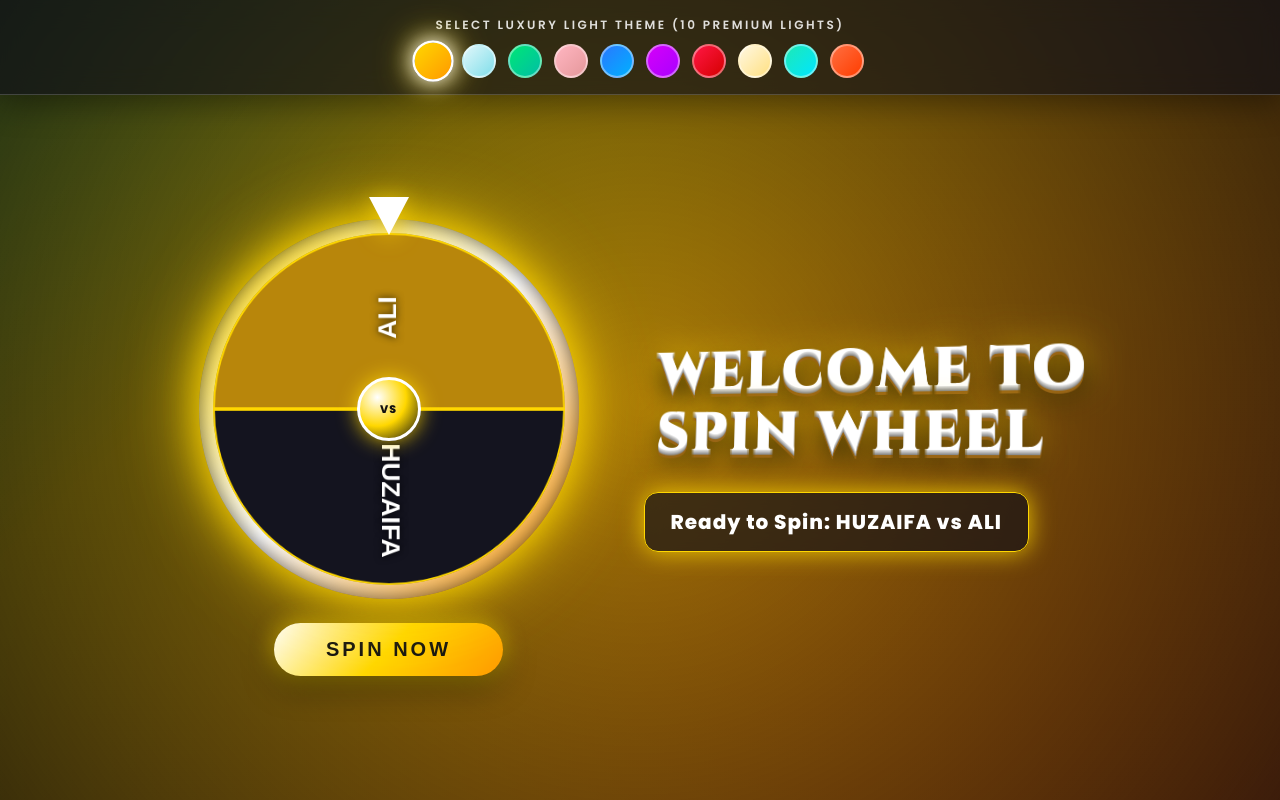
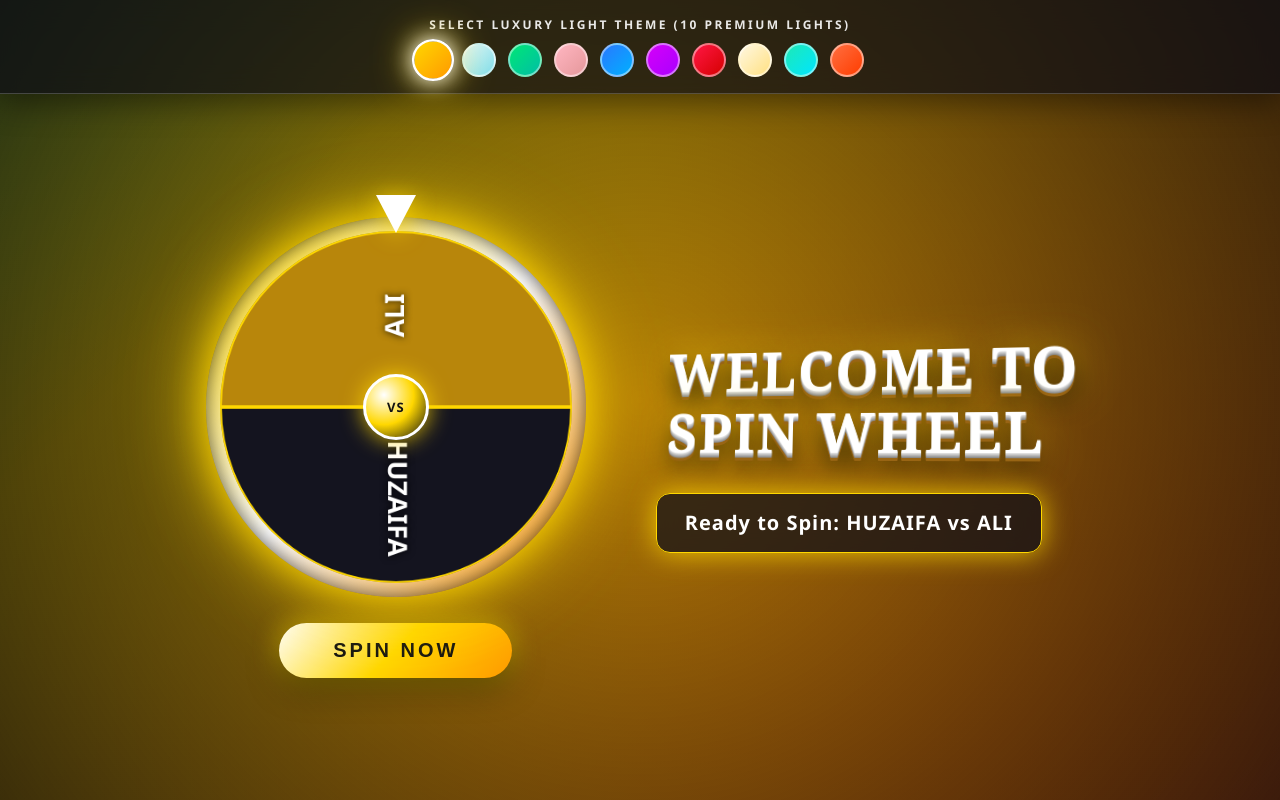
Before and after one commit to khan4432/SPIN-WHEEL, a plain HTML site: page Index.html in a window 1280 px wide. Drawn offline with Linux system fonts and the light colour scheme.

Commit message:
Refactor styles and improve spin wheel functionality
Updated styles and functionality for the spin wheel and 3D text display.

```diff
--- a/Index.html
+++ b/Index.html
@@ -4,16 +4,15 @@
   <meta charset="UTF-8" />
   <meta name="viewport" content="width=device-width, initial-scale=1.0" />
   <title>Luxury 3D Spin Wheel - Huzaifa vs Ali</title>
-  <link href="https://fonts.googleapis.com/css2?family=Cinzel:wght@700;900&family=Poppins:wght@400;600;800&display=swap" rel="stylesheet">
   <style>
     :root {
       --accent-1: #ffd700;
       --accent-2: #ff8c00;
-      --glow-color: rgba(255, 215, 0, 0.75);
-      --wheel-half-1: #1a1a2e;
+      --glow-color: rgba(255, 215, 0, 0.8);
+      --wheel-half-1: #141424;
       --wheel-half-2: #b8860b;
       --text-3d-main: #ffffff;
-      --text-3d-shadow: #b8860b;
+      --text-3d-shadow: #996515;
     }
 
     * {
@@ -24,7 +23,7 @@
 
     body {
       min-height: 100vh;
-      font-family: 'Poppins', sans-serif;
+      font-family: 'Segoe UI', Roboto, Helvetica, Arial, sans-serif;
       color: #fff;
       overflow-x: hidden;
       display: flex;
@@ -43,16 +42,15 @@
         #d500f9
       );
       background-size: 400% 400%;
-      animation: liveRainbow 12s ease infinite;
+      animation: liveRainbow 10s ease infinite;
       position: relative;
     }
 
-    /* Luxury dark glass vignette overlay over rainbow so lights pop */
     body::before {
       content: "";
       position: fixed;
       inset: 0;
-      background: radial-gradient(circle at center, rgba(10, 10, 18, 0.35) 0%, rgba(5, 5, 12, 0.78) 100%);
+      background: radial-gradient(circle at center, rgba(10, 10, 18, 0.3) 0%, rgba(5, 5, 12, 0.78) 100%);
       pointer-events: none;
       z-index: 0;
     }
@@ -69,22 +67,23 @@
       z-index: 10;
       width: 100%;
       padding: 16px 20px;
-      background: rgba(15, 15, 25, 0.65);
+      background: rgba(12, 12, 22, 0.7);
       backdrop-filter: blur(14px);
-      border-bottom: 1px solid rgba(255, 255, 255, 0.18);
+      -webkit-backdrop-filter: blur(14px);
+      border-bottom: 1px solid rgba(255, 255, 255, 0.2);
       display: flex;
       flex-direction: column;
       align-items: center;
       gap: 10px;
-      box-shadow: 0 8px 32px rgba(0, 0, 0, 0.4);
+      box-shadow: 0 8px 32px rgba(0, 0, 0, 0.45);
     }
 
     .top-bar-title {
       font-size: 12px;
       letter-spacing: 2.5px;
       text-transform: uppercase;
-      color: rgba(255, 255, 255, 0.85);
-      font-weight: 600;
+      color: rgba(255, 255, 255, 0.9);
+      font-weight: 700;
     }
 
     .theme-options {
@@ -98,10 +97,9 @@
       width: 34px;
       height: 34px;
       border-radius: 50%;
-      border: 2px solid rgba(255, 255, 255, 0.4);
+      border: 2px solid rgba(255, 255, 255, 0.45);
       cursor: pointer;
       transition: transform 0.25s ease, box-shadow 0.25s ease, border-color 0.25s ease;
-      position: relative;
     }
 
     .theme-btn:hover {
@@ -109,12 +107,12 @@
     }
 
     .theme-btn.active {
-      transform: scale(1.22);
+      transform: scale(1.24);
       border-color: #ffffff;
-      box-shadow: 0 0 18px #ffffff, 0 0 30px var(--glow-color);
+      box-shadow: 0 0 18px #ffffff, 0 0 32px var(--glow-color);
     }
 
-    /* Main Arena: Spin Wheel + 3D Text Side by Side */
+    /* Main Arena */
     .main-stage {
       position: relative;
       z-index: 5;
@@ -125,17 +123,16 @@
       display: flex;
       align-items: center;
       justify-content: center;
-      gap: 65px;
+      gap: 70px;
       flex-wrap: wrap;
     }
 
-    /* Wheel Container with Luxury Ambient Light */
     .wheel-wrapper {
       position: relative;
       display: flex;
       flex-direction: column;
       align-items: center;
-      gap: 24px;
+      gap: 26px;
     }
 
     .wheel-outer-ring {
@@ -147,15 +144,14 @@
       background: linear-gradient(135deg, var(--accent-1), #ffffff, var(--accent-2));
       box-shadow:
         0 0 35px var(--glow-color),
-        0 0 75px var(--glow-color),
-        inset 0 0 20px rgba(0, 0, 0, 0.6);
+        0 0 80px var(--glow-color),
+        inset 0 0 20px rgba(0, 0, 0, 0.65);
       transition: box-shadow 0.4s ease, background 0.4s ease;
       display: flex;
       align-items: center;
       justify-content: center;
     }
 
-    /* Top Pointer Needle */
     .pointer {
       position: absolute;
       top: -22px;
@@ -175,33 +171,31 @@
       height: 100%;
       border-radius: 50%;
       display: block;
-      box-shadow: inset 0 0 25px rgba(0, 0, 0, 0.65);
+      box-shadow: inset 0 0 25px rgba(0, 0, 0, 0.7);
     }
 
-    /* Center Luxury Cap */
     .center-cap {
       position: absolute;
-      width: 64px;
-      height: 64px;
+      width: 66px;
+      height: 66px;
       border-radius: 50%;
       background: radial-gradient(circle at 30% 30%, #ffffff, var(--accent-1), #111);
       border: 3px solid #fff;
-      box-shadow: 0 0 20px var(--glow-color);
+      box-shadow: 0 0 22px var(--glow-color);
       z-index: 15;
       display: flex;
       align-items: center;
       justify-content: center;
-      font-weight: 800;
-      font-size: 11px;
+      font-weight: 900;
+      font-size: 13px;
       color: #111;
       letter-spacing: 1px;
     }
 
-    /* Spin Button */
     .spin-btn {
-      padding: 15px 52px;
+      padding: 16px 54px;
       font-size: 20px;
-      font-weight: 800;
+      font-weight: 900;
       letter-spacing: 3px;
       text-transform: uppercase;
       color: #111;
@@ -209,31 +203,31 @@
       border: none;
       border-radius: 50px;
       cursor: pointer;
-      box-shadow: 0 10px 30px rgba(0, 0, 0, 0.5), 0 0 25px var(--glow-color);
+      box-shadow: 0 10px 30px rgba(0, 0, 0, 0.55), 0 0 28px var(--glow-color);
       transition: transform 0.2s ease, box-shadow 0.3s ease;
     }
 
     .spin-btn:hover:not(:disabled) {
       transform: translateY(-3px) scale(1.04);
-      box-shadow: 0 14px 35px rgba(0, 0, 0, 0.6), 0 0 40px var(--glow-color);
+      box-shadow: 0 14px 35px rgba(0, 0, 0, 0.65), 0 0 42px var(--glow-color);
     }
 
     .spin-btn:disabled {
-      opacity: 0.6;
+      opacity: 0.65;
       cursor: not-allowed;
     }
 
-    /* 3D Text Next to Spin Wheel */
+    /* 3D Welcome Text Next to Spin Wheel */
     .side-3d-panel {
       perspective: 900px;
       display: flex;
       flex-direction: column;
       align-items: flex-start;
-      max-width: 480px;
+      max-width: 500px;
     }
 
     .title-3d {
-      font-family: 'Cinzel', serif;
+      font-family: Georgia, 'Times New Roman', serif;
       font-size: 56px;
       font-weight: 900;
       line-height: 1.12;
@@ -252,8 +246,8 @@
         0 6px 0 var(--text-3d-shadow),
         0 7px 0 var(--text-3d-shadow),
         0 8px 0 var(--text-3d-shadow),
-        0 14px 25px rgba(0, 0, 0, 0.75),
-        0 0 35px var(--glow-color);
+        0 14px 25px rgba(0, 0, 0, 0.8),
+        0 0 38px var(--glow-color);
       animation: float3D 4s ease-in-out infinite;
     }
 
@@ -266,19 +260,18 @@
       }
     }
 
-    /* Winner Banner */
     .winner-display {
-      margin-top: 24px;
-      padding: 14px 26px;
+      margin-top: 26px;
+      padding: 15px 28px;
       border-radius: 14px;
-      background: rgba(15, 15, 25, 0.65);
+      background: rgba(15, 15, 25, 0.72);
       backdrop-filter: blur(10px);
-      border: 1px solid var(--accent-1);
-      box-shadow: 0 0 25px var(--glow-color);
+      border: 1.5px solid var(--accent-1);
+      box-shadow: 0 0 28px var(--glow-color);
       font-size: 20px;
-      font-weight: 700;
+      font-weight: 800;
       letter-spacing: 1px;
-      min-height: 58px;
+      min-height: 60px;
       display: flex;
       align-items: center;
       justify-content: center;
@@ -333,7 +326,6 @@
   </div>
 
   <script>
-    // 10 Luxury Light Themes
     const luxuryThemes = [
       { name: "Royal Gold",      a1: "#ffd700", a2: "#ff9900", glow: "rgba(255, 215, 0, 0.85)",   h1: "#14141f", h2: "#b8860b", shadow: "#996515" },
       { name: "Platinum Ice",    a1: "#e0f7fa", a2: "#80deea", glow: "rgba(128, 222, 234, 0.85)", h1: "#102027", h2: "#37474f", shadow: "#4dd0e1" },
@@ -350,7 +342,6 @@
     let currentTheme = luxuryThemes[0];
     const themeContainer = document.getElementById("themeOptions");
 
-    // Render 10 Theme Buttons
     luxuryThemes.forEach((theme, index) => {
       const btn = document.createElement("button");
       btn.className = "theme-btn" + (index === 0 ? " active" : "");
@@ -376,7 +367,6 @@
       drawWheel();
     }
 
-    // Canvas Wheel Setup (50% HUZAIFA, 50% ALI)
     const canvas = document.getElementById("wheelCanvas");
     const ctx = canvas.getContext("2d");
     const segments = ["HUZAIFA", "ALI"];
@@ -387,7 +377,7 @@
       const centerX = canvas.width / 2;
       const centerY = canvas.height / 2;
       const radius = canvas.width / 2;
-      const sliceAngle = Math.PI; // Half circle (180 degrees each)
+      const sliceAngle = Math.PI;
 
       ctx.clearRect(0, 0, canvas.width, canvas.height);
 
@@ -407,22 +397,20 @@
         ctx.strokeStyle = currentTheme.a1;
         ctx.stroke();
 
-        // Draw Text inside each half
         ctx.save();
         ctx.translate(centerX, centerY);
         ctx.rotate(startAngle + sliceAngle / 2);
         ctx.textAlign = "center";
         ctx.textBaseline = "middle";
         ctx.fillStyle = "#ffffff";
-        ctx.font = "900 30px 'Poppins', sans-serif";
-        ctx.shadowColor = "rgba(0,0,0,0.8)";
+        ctx.font = "900 30px 'Segoe UI', Arial, sans-serif";
+        ctx.shadowColor = "rgba(0,0,0,0.85)";
         ctx.shadowBlur = 8;
         ctx.fillText(segments[i], radius * 0.52, 0);
         ctx.restore();
       }
     }
 
-    // Voice Announcement Function
     function speakMessage(text) {
       if ("speechSynthesis" in window) {
         window.speechSynthesis.cancel();
@@ -434,7 +422,6 @@
       }
     }
 
-    // Spin Logic
     const spinBtn = document.getElementById("spinBtn");
     const winnerDisplay = document.getElementById("winnerDisplay");
 
@@ -444,10 +431,9 @@
       spinBtn.disabled = true;
       winnerDisplay.textContent = "Spinning...";
 
-      // Required Voice Line
       speakMessage("DEKHTE HAI KON JITE GA AUR KAUN HAARE GA");
 
-      const spinDuration = 4500; // 4.5 seconds
+      const spinDuration = 4500;
       const extraSpins = (Math.floor(Math.random() * 5) + 6) * 2 * Math.PI;
       const randomStop = Math.random() * 2 * Math.PI;
       const targetAngle = currentAngle + extraSpins + randomStop;
@@ -457,7 +443,6 @@
       function animateSpin(now) {
         const elapsed = now - startTime;
         const progress = Math.min(elapsed / spinDuration, 1);
-        // Smooth ease-out cubic
         const easeOut = 1 - Math.pow(1 - progress, 3);
         currentAngle = startAngle + (targetAngle - startAngle) * easeOut;
 
@@ -470,7 +455,6 @@
           isSpinning = false;
           spinBtn.disabled = false;
 
-          // Pointer is at Top (-PI / 2 or 3*PI / 2)
           const pointerAngle = (1.5 * Math.PI - currentAngle + 2 * Math.PI) % (2 * Math.PI);
           const winnerIndex = pointerAngle < Math.PI ? 0 : 1;
           const winnerName = segments[winnerIndex];
@@ -483,7 +467,6 @@
       requestAnimationFrame(animateSpin);
     });
 
-    // Initial render
     applyTheme(luxuryThemes[0]);
   </script>
 </body>
```
